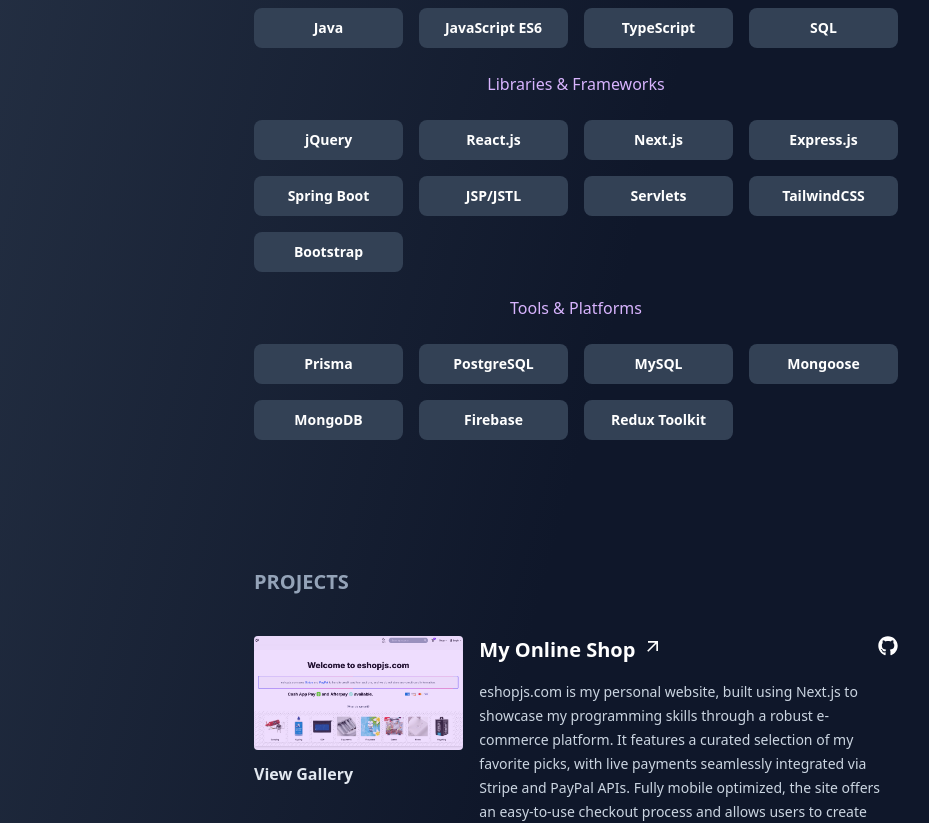
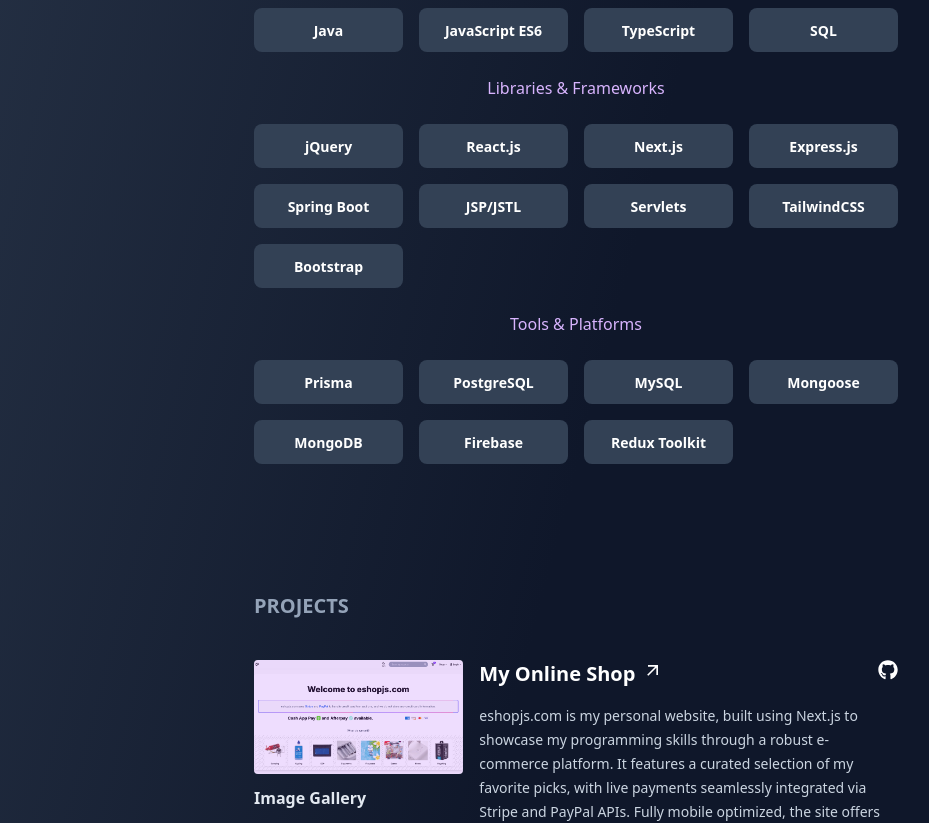
Before and after one commit to oscar-ct/portfolio-v2, a Next.js app: page / in a window 1280 px wide. Shown: the part 940-1763 px from the top of the page, without its empty margins (334-1263 px from the left). Built offline with nearby package versions, Linux system fonts and the light colour scheme.

Commit message:
minor style/text updates

```diff
--- a/app/components/Project.tsx
+++ b/app/components/Project.tsx
@@ -25,7 +25,7 @@
                             <div className={"absolute max-w-72 md:w-full h-full top-0 rounded bg-purple-500 opacity-20 hover:opacity-0 hover:transition-all hover:duration-500 hover:transform"}/>
                         </div>
                         <div className={"mt-3 font-semibold cursor-pointer text-slate-200 hover:text-purple-500 hover:transition-all hover:duration-300"}>
-                            View Gallery
+                            Image Gallery
                         </div>
                     </ModalLink>
                 </div>
--- a/app/components/Technology.tsx
+++ b/app/components/Technology.tsx
@@ -38,7 +38,7 @@
                 onClick={() => !isDesktop && setOpenTitle(isOpen ? null : technology)}
                 className={`${!isDesktop && isOpen ? "bg-slate-500" : " bg-slate-700"} w-full py-2.5 text-center relative rounded-lg overflow-hidden group sm:hover:bg-gradient-to-r sm:hover:from-slate-700 sm:hover:to-slate-500 sm:transition-all sm:ease-out sm:duration-300`}            >
                 <span className={"hidden absolute right-0 w-8 h-32 -mt-12 transition-all duration-500 transform translate-x-12 bg-white opacity-10 rotate-12 group-hover:-translate-x-40 ease sm:inline"}/>
-                <span className="text-white text-sm">{technology}</span>
+                <span className="text-white text-sm font-bold">{technology}</span>
             </motion.button>
 
             {/* Popup Card */}
@@ -57,13 +57,13 @@
                             <div className="text-sm text-slate-400">
                                 {technology} Featured Projects
                             </div>
-                            <div className="flex justify-center text-purple-300 md:justify-start">
+                            <div className="flex justify-center font-bold text-purple-300 md:justify-start">
                                <FaGithub size={25}/>
                             </div>
                             {selectedTechnology.projects && selectedTechnology.projects.length > 0 && (
                                 <>
                                     {selectedTechnology.projects.map((project, index) => (
-                                        <div className={"text-sm flex gap-2 items-center text-purple-300 underline"}
+                                        <div className={"text-sm font-bold flex gap-2 items-center text-purple-300 underline"}
                                              key={index}>
                                             <a
                                                 href={project.url}
--- a/app/components/WhatIKnow.tsx
+++ b/app/components/WhatIKnow.tsx
@@ -29,7 +29,7 @@
                 <h2 className={"text-center text-purple-300"}>
                     Programming Languages
                 </h2>
-                <div className="grid grid-cols-2 gap-4 text-sm font-bold text-slate-100 md:grid-cols-3 xl:grid-cols-4">
+                <div className="grid grid-cols-2 gap-4 md:grid-cols-3 xl:grid-cols-4">
                     {programmingLanguages.map((technology) => (
                         <Technology
                             key={technology}
@@ -43,7 +43,7 @@
                 <h2 className={"text-center text-purple-300"}>
                     Libraries & Frameworks
                 </h2>
-                <div className="grid grid-cols-2  gap-4 text-sm font-bold text-slate-100 md:grid-cols-3 xl:grid-cols-4">
+                <div className="grid grid-cols-2 gap-4 md:grid-cols-3 xl:grid-cols-4">
                     {librariesAndFrameworks.map((technology) => (
                         <Technology
                             key={technology}
@@ -57,7 +57,7 @@
                 <h2 className={"text-center text-purple-300"}>
                     Tools & Platforms
                 </h2>
-                <div className="grid grid-cols-2 gap-4 text-sm font-bold text-slate-100 md:grid-cols-3 xl:grid-cols-4">
+                <div className="grid grid-cols-2 gap-4 md:grid-cols-3 xl:grid-cols-4">
                     {toolsAndPlatforms.map((technology) => (
                         <Technology
                             key={technology}
```
